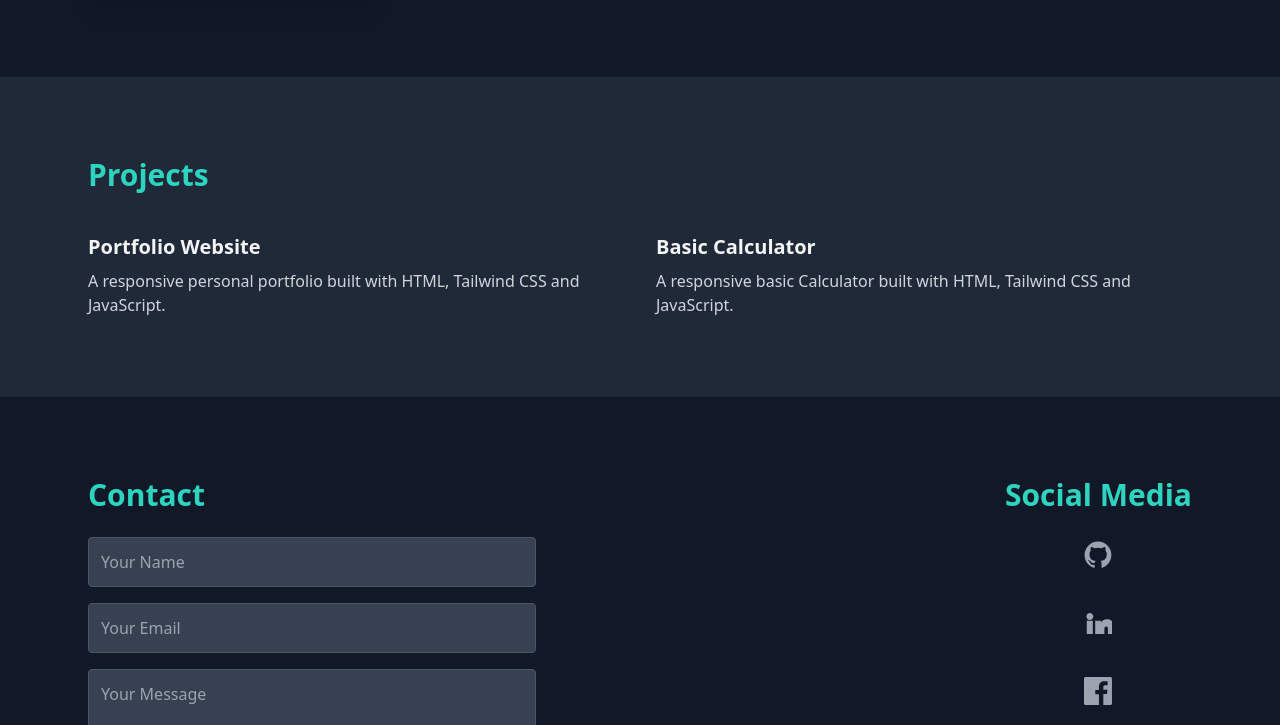
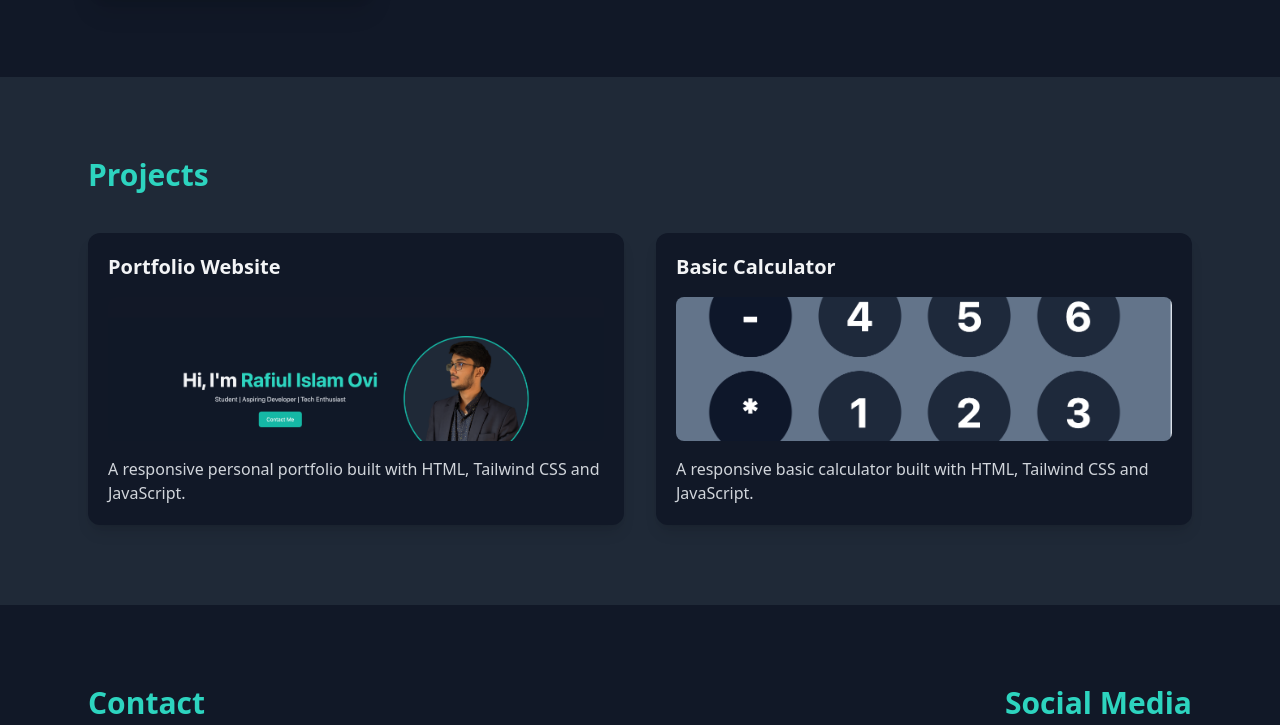
Before and after one commit to Rafiul-Ovi/My_Portfoilo, a plain HTML site: page index.html in a window 1280 px wide. Shown: the part 2357-3082 px from the top of the page. Drawn offline with nearby package versions, Linux system fonts and the light colour scheme.

Commit message:
projects added

```diff
--- a/index.html
+++ b/index.html
@@ -228,7 +228,7 @@
         class="grid grid-cols-1 md:grid-cols-2 lg:grid-cols-3 gap-5 place-items-center md:place-items-start"
       >
         <!-- achievement card-1 -->
-        <div class="card card-compact bg-base-100 w-72 shadow-xl">
+        <div class="card card-compact bg-gray-800 w-72 shadow-xl">
           <figure>
             <img src="images/Achievement_1.jpeg" alt="" />
           </figure>
@@ -251,21 +251,59 @@
         <h3 class="text-3xl font-bold mb-10 text-teal-400">Projects</h3>
 
         <div class="grid md:grid-cols-2 gap-8">
-          <div class="project-card">
-            <h4 class="text-xl font-semibold mb-2">Portfolio Website</h4>
-            <p class="text-gray-300">
-              A responsive personal portfolio built with HTML, Tailwind CSS and
-              JavaScript.
-            </p>
-          </div>
+          <!-- Project-1 -->
+          <a
+            href="https://your-live-project-link.com"
+            target="_blank"
+            rel="noopener noreferrer"
+            class="block"
+          >
+            <div
+              class="project-card bg-gray-900 p-5 rounded-xl shadow-lg flex flex-col gap-4 transition transform hover:scale-105 hover:shadow-2xl cursor-pointer"
+            >
+              <h4 class="text-xl font-semibold">Portfolio Website</h4>
 
-          <div class="project-card">
-            <h4 class="text-xl font-semibold mb-2">Basic Calculator</h4>
-            <p class="text-gray-300">
-              A responsive basic Calculator built with HTML, Tailwind CSS and
-              JavaScript.
-            </p>
-          </div>
+              <div class="w-full h-36 overflow-hidden rounded-lg">
+                <img
+                  src="images/project_1.png"
+                  alt="Portfolio Website Project"
+                  class="w-full h-full object-cover"
+                />
+              </div>
+
+              <p class="text-gray-300 text-base">
+                A responsive personal portfolio built with HTML, Tailwind CSS
+                and JavaScript.
+              </p>
+            </div>
+          </a>
+
+          <!-- Project-2 -->
+          <a
+            href="https://rafiul-ovi.github.io/Basic_Calculator/"
+            target="_blank"
+            rel="noopener noreferrer"
+            class="block"
+          >
+            <div
+              class="project-card bg-gray-900 p-5 rounded-xl shadow-lg flex flex-col gap-4 transition transform hover:scale-105 hover:shadow-2xl cursor-pointer"
+            >
+              <h4 class="text-xl font-semibold">Basic Calculator</h4>
+
+              <div class="w-full h-36 overflow-hidden rounded-lg">
+                <img
+                  src="images/project_2.png"
+                  alt="Portfolio Website Project"
+                  class="w-full h-full object-cover"
+                />
+              </div>
+
+              <p class="text-gray-300 text-base">
+                A responsive basic calculator built with HTML, Tailwind CSS and
+                JavaScript.
+              </p>
+            </div>
+          </a>
         </div>
       </div>
     </section>
```
Also changed, not shown: images/project_1.png (added), images/project_2.png (added).
